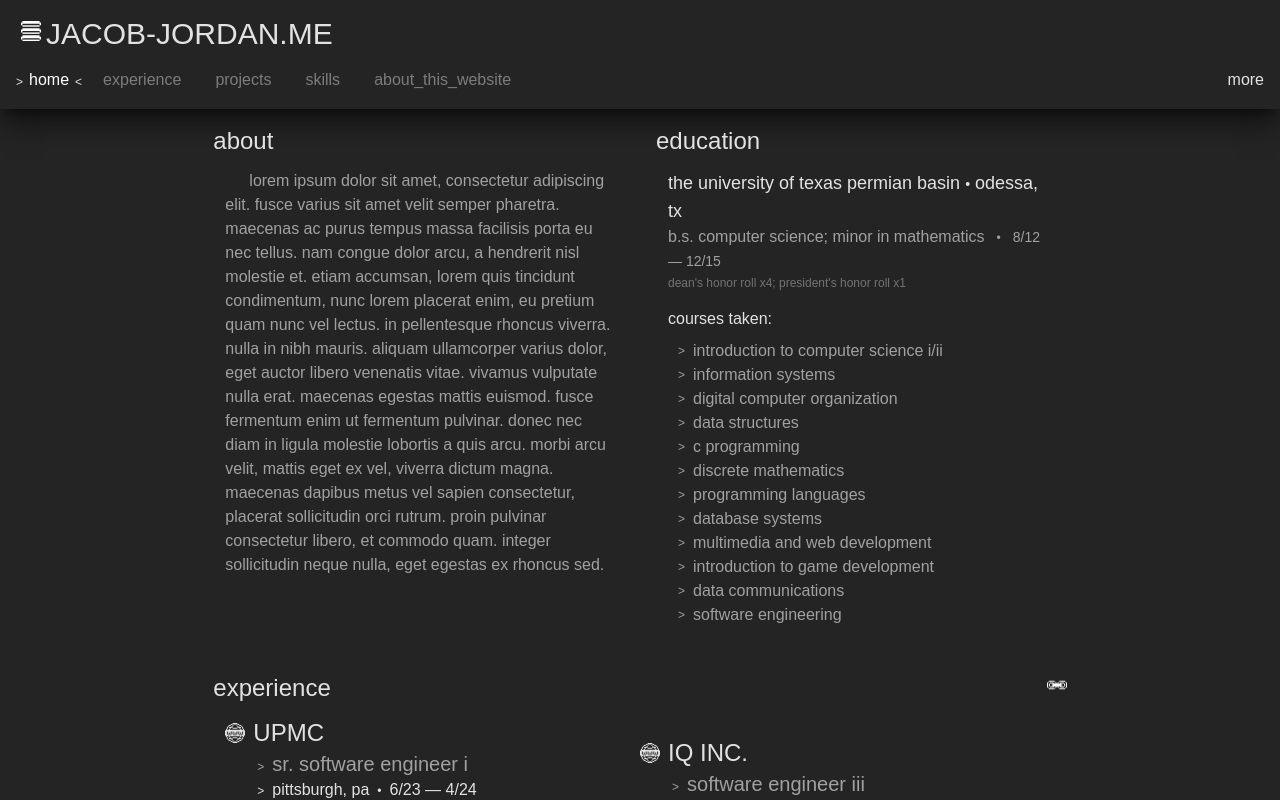
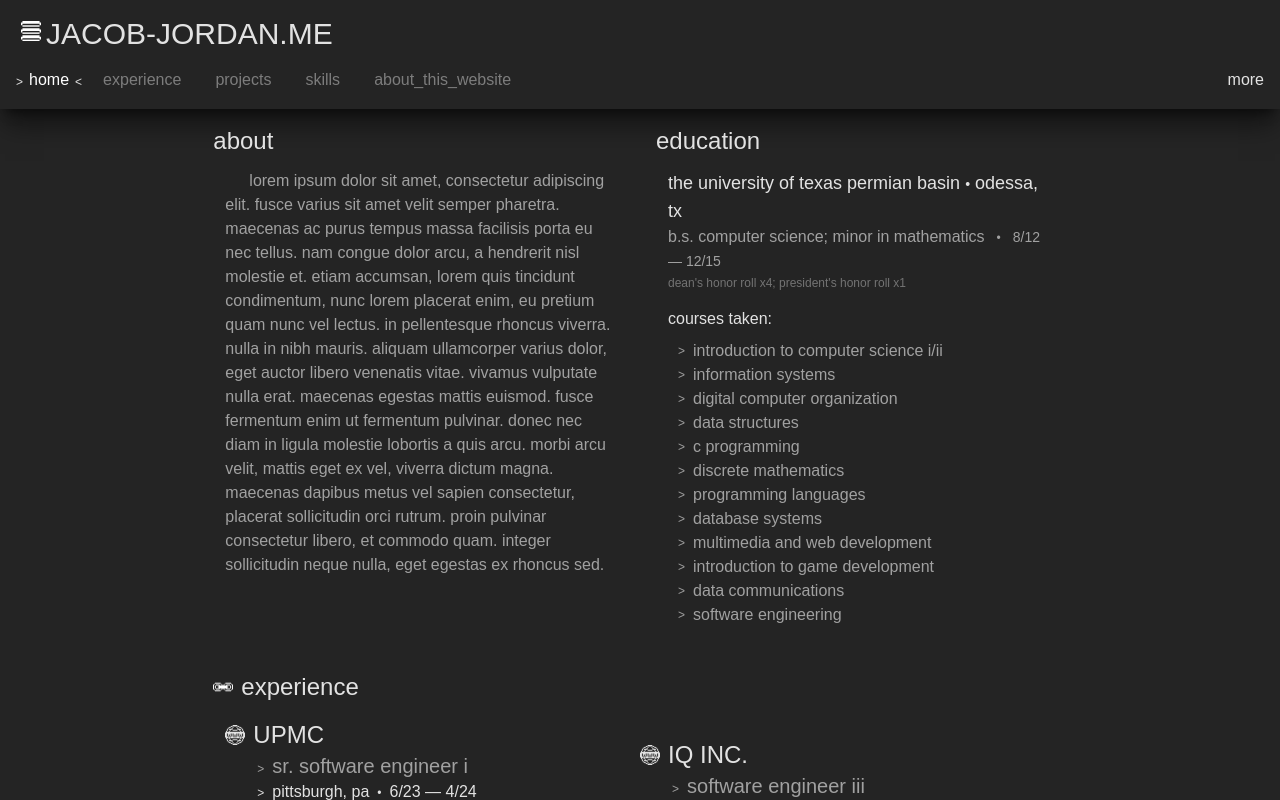
Before and after one commit to jacobjordan94/jacob-jordan-me, a React (Vite) app: page / in a window 1280 px wide. Built offline with nearby package versions, Linux system fonts and the light colour scheme; a web font is replaced by a local one.

Commit message:
update section links

```diff
--- a/src/components/Section.jsx
+++ b/src/components/Section.jsx
@@ -3,10 +3,10 @@
 
 export default function Section({ title, children, link }) {
     return (
-        <div className="section lowercase w-full">
-            <div className="title text-2xl flex justify-between items-center">
-                <span>{ title }</span>
-                <SectionLink link={link} />
+        <div data-link={Boolean(link)} className="group section lowercase w-full">
+            <div className="title text-2xl flex items-center">
+                { link && <SectionLink link={link}>{title}</SectionLink> }
+                <span className="group-data-[link=true]:hidden">{ title }</span>
             </div>
             <div className="section-content p-3 @container">
                 { children }
@@ -15,7 +15,10 @@
     );
 }
 
-const SectionLink = ({ link }) => link &&
+const SectionLink = ({ link, children }) => link &&
     <AppLink decoration={false} to={link}>
-        <LinkIcon size={20}></LinkIcon>
+        <div className="inner-section-link flex items-center">
+            <LinkIcon decoration size={20}></LinkIcon>
+            <span className="ms-2">{ children }</span>
+        </div>
     </AppLink>;
```
